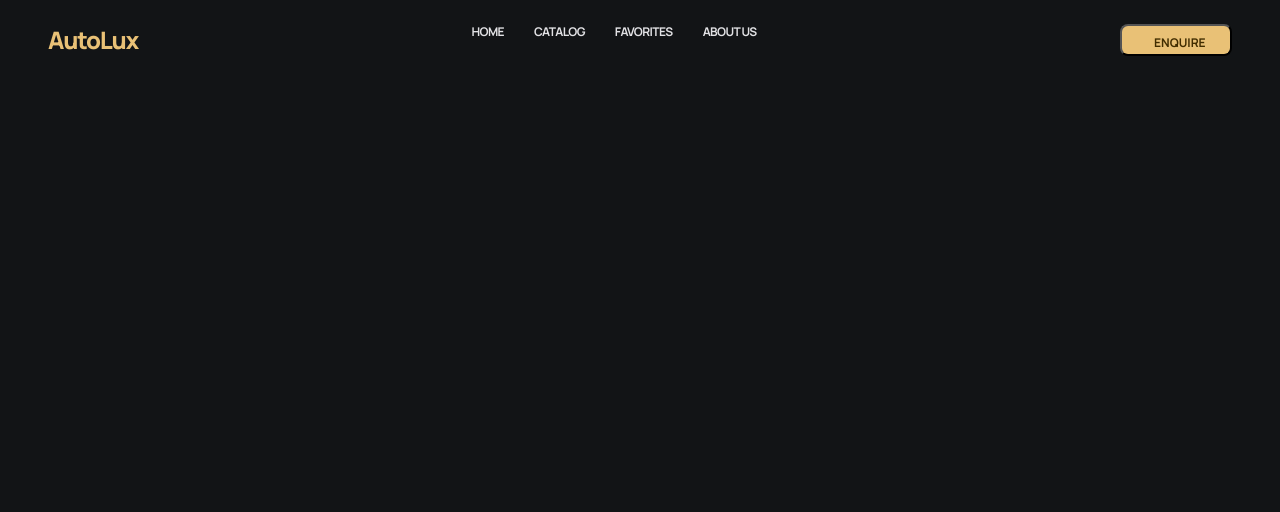
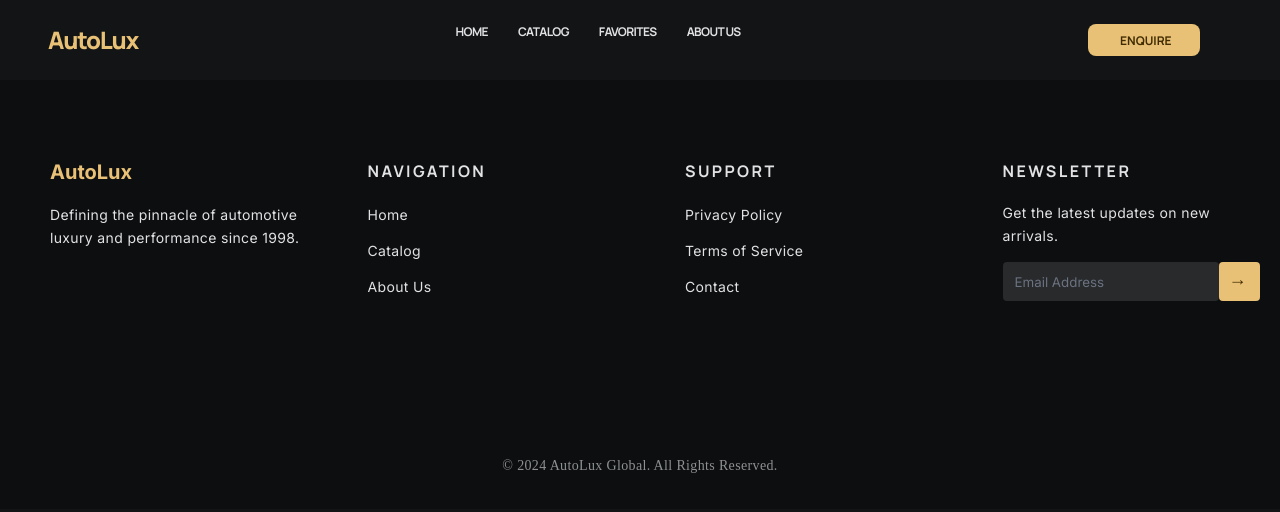
Before and after one commit to WebAntonioRodrigues/FullStack_final_project, a React (Vite) app: page / in a window 1280 px wide. Shown: the top 512 px of the page. Built offline with nearby package versions, Linux system fonts and the light colour scheme.

Commit message:
navbar e footerCSS

```diff
--- a/src/App.jsx
+++ b/src/App.jsx
@@ -1,17 +1,14 @@
-import Navbar from "./components/Navbar"
-import Footer from "./components/Footer"
+import Navbar from './components/Navbar';
+import Footer from './components/Footer';
 
 function App() {
+	return (
+		<div>
+			<Navbar></Navbar>
 
-
-  return (
-		<div>
-     <Navbar></Navbar>
-
-
-
+			<Footer></Footer>
 		</div>
 	);
 }
 
-export default App
+export default App;
--- a/src/components/Footer.jsx
+++ b/src/components/Footer.jsx
@@ -40,18 +40,17 @@ function Footer() {
 					</div>
 
 					<div className='newsletter'>
-						<input type='email' placeholder='Email Address' className='newsletter-input' />
-						<div className='newsletter-btn'>
-							<button className='newsletter-btn-icone'>→</button>
-						</div>
+						<input type='email' placeholder='Email Address' className='newsletter-input' /><button className='newsletter-btn'>
+							<p className='newsletter-btn-icone'>→</p>
+						</button>
 					</div>
 				</div>
 			</div>
-			<div className='horizontal-border'>
+
 				<div className='horizontal-border-container'>
 					<p className='horizontal-border-text'>© 2024 AutoLux Global. All Rights Reserved.</p>
 				</div>
-			</div>
+
 		</footer>
 	);
 }
--- a/src/styles/Footer.css
+++ b/src/styles/Footer.css
@@ -5,8 +5,13 @@
 }
 .footer-mega-container {
 	width: 100%;
+	height: 344px;
 	display: grid;
 	grid-template-columns: repeat(4, 1fr);
+	row-gap: 48px;
+	column-gap: 40px;
+	padding-left: 50px;
+	padding-top: 80px;
 }
 
 .footer-container {
@@ -77,54 +82,59 @@
 
 .newsletter {
 	display: flex;
-	margin-top: 8px;
+	margin-top: 20px;
 	height: 97px;
-	gap: 16px;
+
 }
 
 .newsletter-input {
+	width: 216px;
+	height: 39px;
 	padding-top: 12px;
 	padding-right: 16px;
 	padding-bottom: 12px;
 	padding-left: 12px;
-	background: #6b7280;
-	border: none;
-	color: var(--text-primary);
+	background: #282A2C 10%;
+	border: 1px;
+	border-radius: 4px;
 	outline: none;
 	letter-spacing: 0px;
 	font-family: inter;
 }
 
+input::placeholder{
+	color: #6B7280;
+}
+
 .newsletter-btn {
 	background: #e9c176;
-	padding-top: 10px;
+	border-radius: 4px;
 	padding-right: 16px;
-	padding-bottom: 10px;
-	padding-left: 16px;
+	padding-bottom: 16px;
+	padding-left: 10px;
 	border: none;
 	width: 41.33px;
+	height: 39px;
 	cursor: pointer;
 	font-size: 18px;
 }
 
 .newsletter-btn-icone {
-	width: 9.33px;
-	height: 9.33px;
+	width: 9px;
+	height: 9px;
 	color: #412d00;
 }
 
-.horizontal-border {
+
+
+.horizontal-border-container {
+	border-top: 1px #4447480d;
 	width: fill;
-	height: 85px;
-	border-top: 1px #4447480d;
+	height: 20px;
+
+
 	padding-top: 32px;
 	padding-bottom: 32px;
-}
-
-.horizontal-border-container {
-	width: fill;
-	height: 20px;
-	flex-grow: vertical;
 }
 
 .horizontal-border-text {
@@ -133,7 +143,8 @@
 	font-size: 14px;
 	line-height: 20px;
 	letter-spacing: 0.35px;
-	align-content: center;
-	vertical-align: middle;
+	text-align: center;
+
+
 	color: #8e9192;
 }
--- a/src/styles/Navbar.css
+++ b/src/styles/Navbar.css
@@ -3,7 +3,7 @@
 	width: 100%;
 	height: 80px;
 	padding-top: 24px;
-	padding-right: 48px;
+	padding-right: 80px;
 	padding-bottom: 24px;
 	padding-left: 48px;
 	justify-content: space-between;
@@ -31,6 +31,7 @@
 	height: 22px;
 	gap: 30px;
 	color: var(--text-primary);
+
 }
 
 a {
@@ -46,7 +47,7 @@ a {
 
 a:hover {
 	color: var(--text-secondary);
-	border-bottom: 2px solid #E9C176;
+	border-bottom: 1px solid #E9C176;
 }
 
 .button{
@@ -55,15 +56,17 @@ a:hover {
 	height: 32px;
 	border-radius: 8px;
 	padding-top: 8px;
-	padding-right: 32px;
+	padding-right: 80px;
 	padding-bottom: 8px;
 	padding-left: 32px;
+	border: none;
 }
 
 .text-button{
 	color: #412D00;
 	font-size: 12px;
 	font-weight: 700;
-	justify-content: center;
+	text-align: center;
 	font-family: Manrope;
+
 }
```
